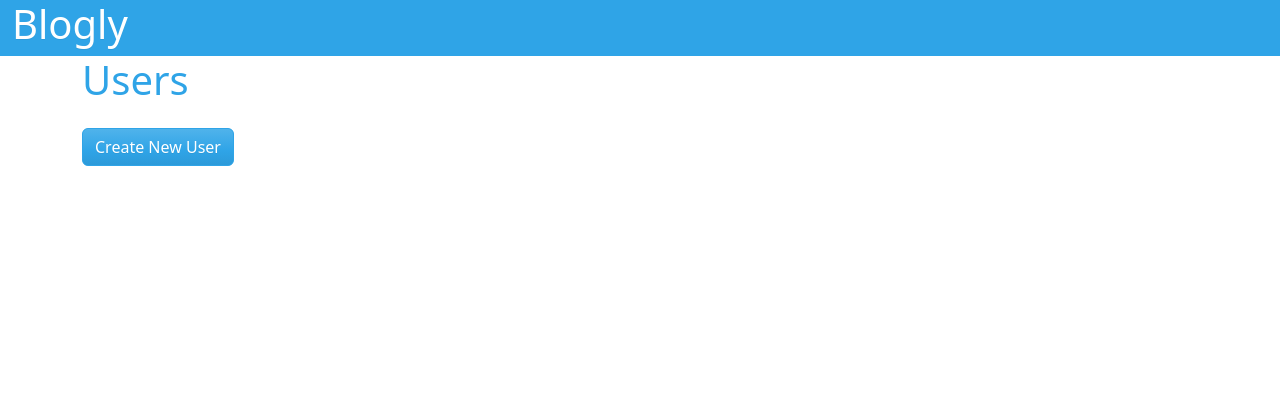
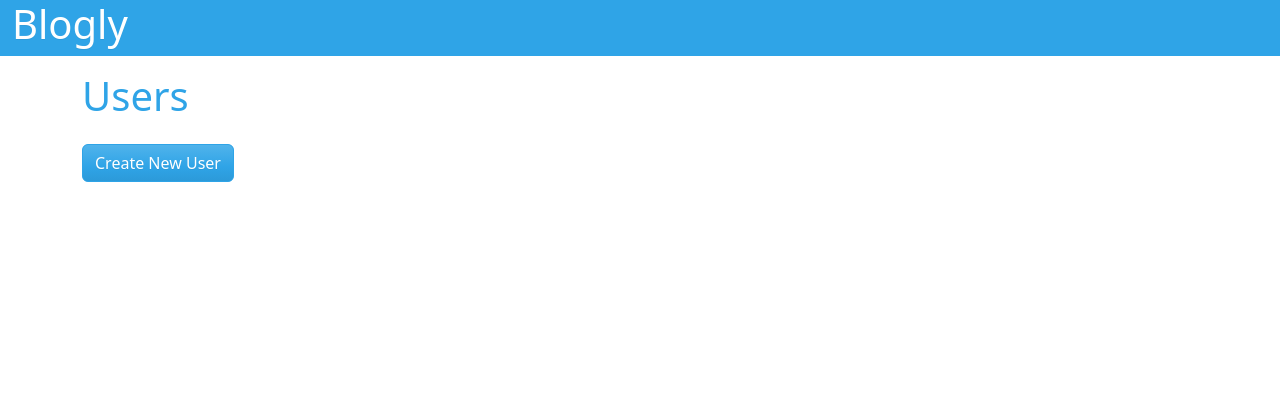
Before and after one commit to veronicani/flask-blogly, a Flask app: page /users/ in a window 1280 px wide. Shown: the top 420 px of the page. Run offline with Flask 3, Linux system fonts and the light colour scheme; some libraries are stand-ins or nearby versions.

Commit message:
update styling

```diff
--- a/templates/users.html
+++ b/templates/users.html
@@ -4,7 +4,7 @@
 {% block title %} Users | Blogly {% endblock %}
 
 {% block content %}
-<h1>Users</h1>
+<h1 class="mt-3">Users</h1>
 
 <ul class="list-group">
   {% for user in users %}
@@ -13,5 +13,5 @@
   {% endfor %}
 </ul>
 
-<a href="/users/new" class="btn btn-primary mt-3">Create New User</a>
+<a href="/users/new/" class="btn btn-primary mt-3">Create New User</a>
 {% endblock %}
```
